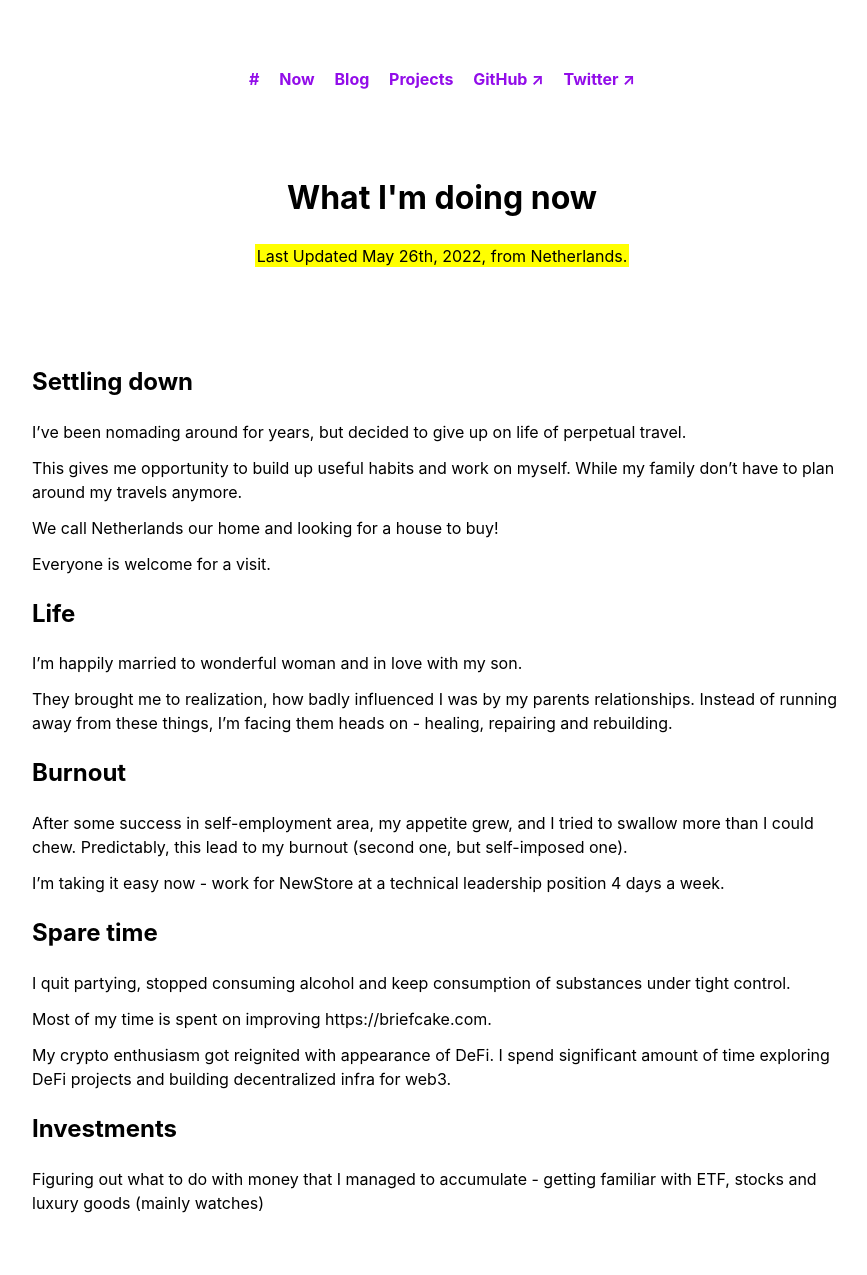
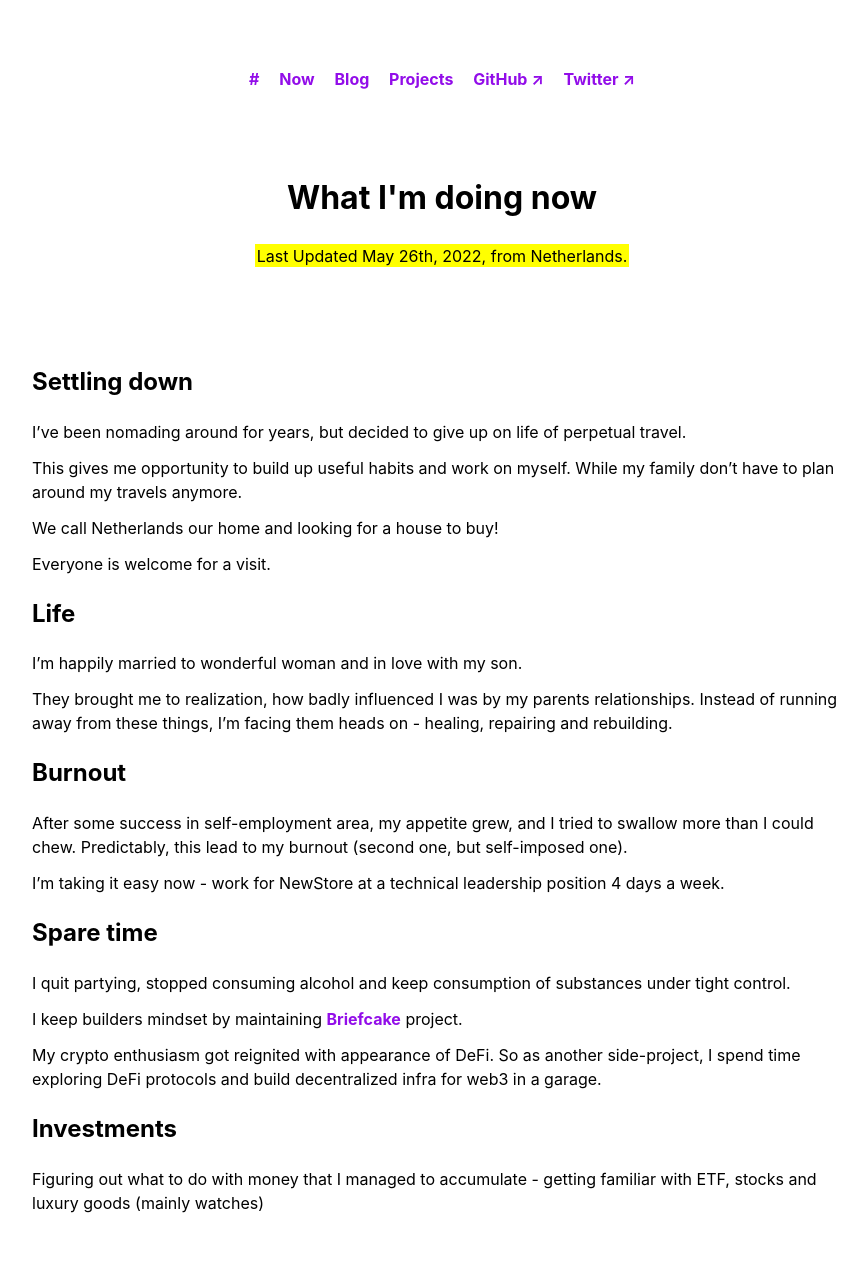
Before and after one commit to skatkov/skatkov.com, a Jekyll site: the page built from now.md, in a window 1280 px wide. Shown: the whole page, without its empty margins (198-1065 px from the left). Built offline with Jekyll 4.4.1, drawn with Linux system fonts in a browser that asks for light colours.

Commit message:
update /now page

```diff
--- a/now.md
+++ b/now.md
@@ -26,9 +26,9 @@ I'm taking it easy now - work for NewStore at a technical leadership position 4
 # Spare time
 I quit partying, stopped consuming alcohol and keep consumption of substances under tight control.
 
-Most of my time is spent on improving https://briefcake.com.
+I keep builders mindset by maintaining [Briefcake](https://briefcake.com) project.
 
-My crypto enthusiasm got reignited with appearance of DeFi. I spend significant amount of time exploring DeFi projects and building decentralized infra for web3.
+My crypto enthusiasm got reignited with appearance of DeFi. So as another side-project, I spend time exploring DeFi protocols and build decentralized infra for web3 in a garage.
 
 # Investments
 Figuring out what to do with money that I managed to accumulate - getting familiar with ETF, stocks and luxury goods (mainly watches)
```
